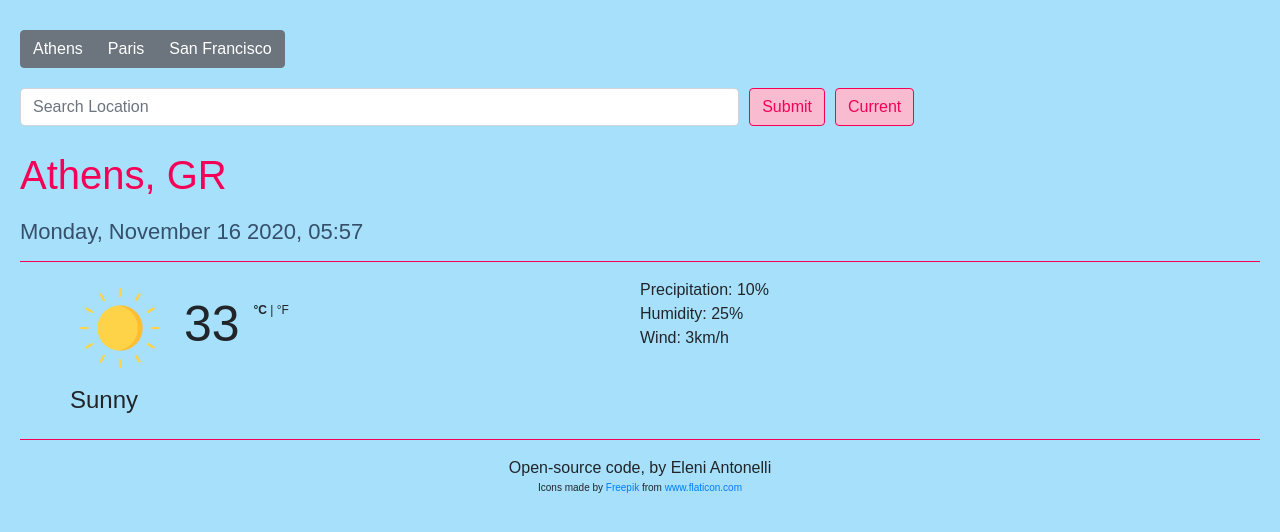
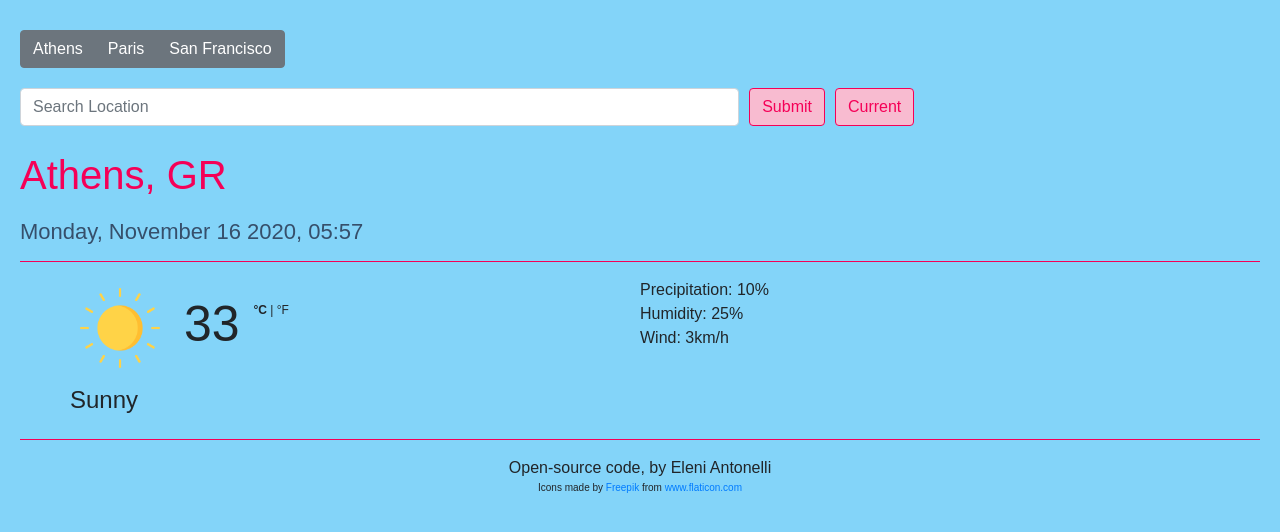
Before and after one commit to elenianto/Eleni-Orange-Weather, a website built with Parcel: page SheCodes Plus Project/index.html in a window 1280 px wide. Built offline with nearby package versions, Linux system fonts and the light colour scheme.

Commit message:
Changed background opacity

```diff
--- a/SheCodes Plus Project/src/styles.css
+++ b/SheCodes Plus Project/src/styles.css
@@ -1,6 +1,6 @@
 body {
   font-family: sans-serif;
-  background: rgba(79, 195, 247, 0.5);
+  background: rgba(79, 195, 247, 0.7);
   padding: 15px auto;
 }
 h1 {
```
